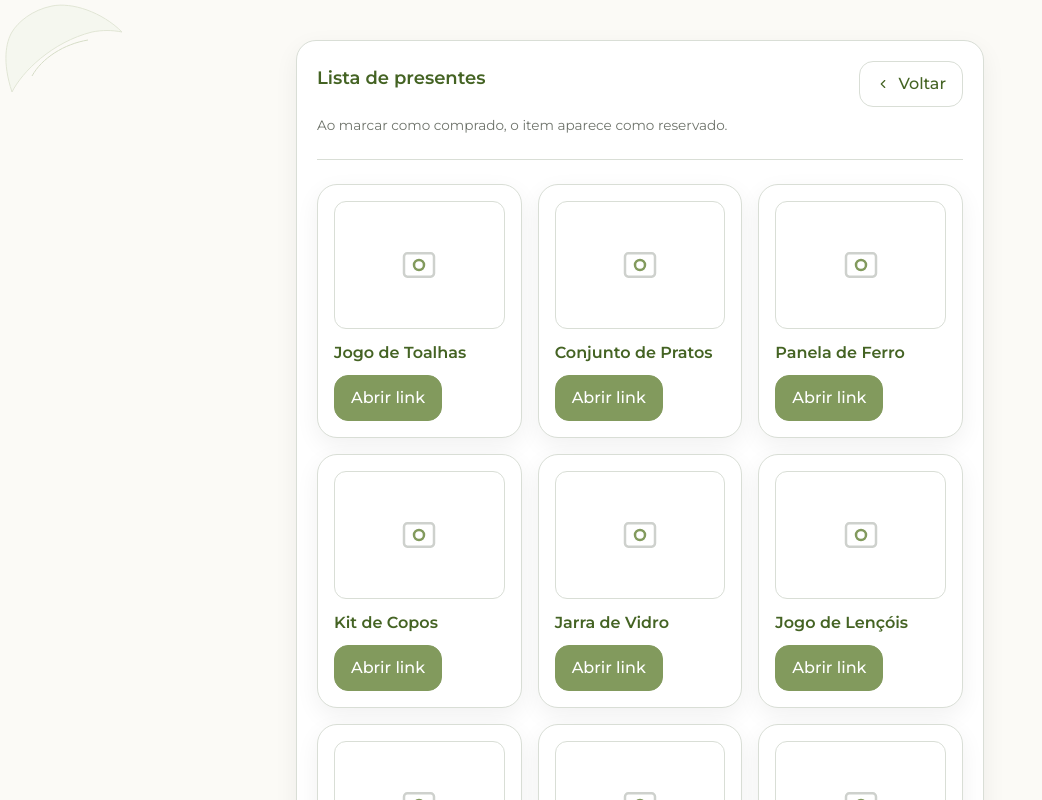
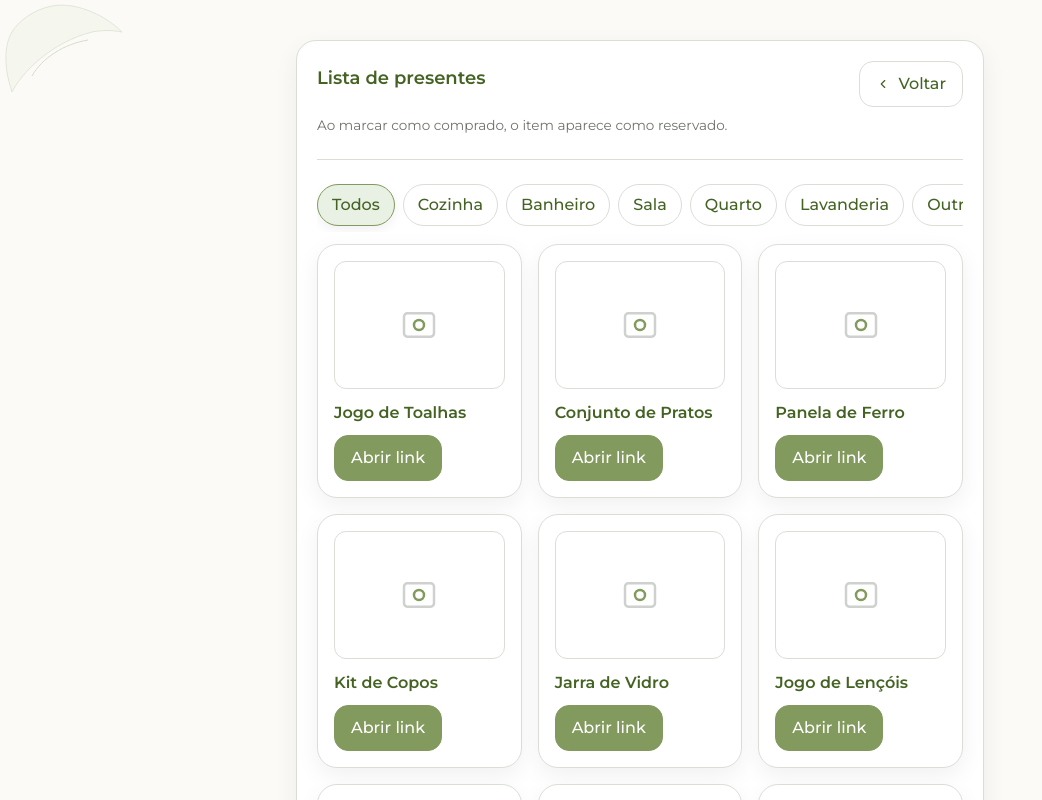
Before and after one commit to KayoWeiber/cha-casa-nova, a React (Vite) app: page /lista-presentes in a window 1280 px wide. Shown: the top 800 px of the page, without its empty margins (0-1042 px from the left). Built offline with nearby package versions, Linux system fonts and the light colour scheme.

Commit message:
feat: adicionado filtro dos itens de presentes por seções.

```diff
--- a/src/data/presentes.ts
+++ b/src/data/presentes.ts
@@ -1,18 +1,28 @@
+export const ROOM_OPTIONS = [
+  'Cozinha',
+  'Banheiro',
+  'Sala',
+  'Quarto',
+  'Lavanderia',
+  'Outros',
+] as const
+
 export type Presente = {
   id: number
   nome: string
   imagemUrl?: string
   linkLoja: string
+  comodo: (typeof ROOM_OPTIONS)[number]
 }
 
 export const presentes: Presente[] = [
-  { id: 1, nome: 'Jogo de Toalhas', linkLoja: 'https://exemplo.com/jogo-de-toalhas' },
-  { id: 2, nome: 'Conjunto de Pratos', linkLoja: 'https://exemplo.com/conjunto-de-pratos' },
-  { id: 3, nome: 'Panela de Ferro', linkLoja: 'https://exemplo.com/panela-de-ferro' },
-  { id: 4, nome: 'Kit de Copos', linkLoja: 'https://exemplo.com/kit-de-copos' },
-  { id: 5, nome: 'Jarra de Vidro', linkLoja: 'https://exemplo.com/jarra-de-vidro' },
-  { id: 6, nome: 'Jogo de Lençóis', linkLoja: 'https://exemplo.com/jogo-de-lencois' },
-  { id: 7, nome: 'Organizadores de Gaveta', linkLoja: 'https://exemplo.com/organizadores' },
-  { id: 8, nome: 'Conjunto de Talheres', linkLoja: 'https://exemplo.com/talheres' },
-  { id: 9, nome: 'Assadeiras', linkLoja: 'https://exemplo.com/assadeiras' },
+  { id: 1, nome: 'Jogo de Toalhas', linkLoja: 'https://exemplo.com/jogo-de-toalhas', comodo: 'Banheiro' },
+  { id: 2, nome: 'Conjunto de Pratos', linkLoja: 'https://exemplo.com/conjunto-de-pratos', comodo: 'Cozinha' },
+  { id: 3, nome: 'Panela de Ferro', linkLoja: 'https://exemplo.com/panela-de-ferro', comodo: 'Cozinha' },
+  { id: 4, nome: 'Kit de Copos', linkLoja: 'https://exemplo.com/kit-de-copos', comodo: 'Cozinha' },
+  { id: 5, nome: 'Jarra de Vidro', linkLoja: 'https://exemplo.com/jarra-de-vidro', comodo: 'Cozinha' },
+  { id: 6, nome: 'Jogo de Lençóis', linkLoja: 'https://exemplo.com/jogo-de-lencois', comodo: 'Quarto' },
+  { id: 7, nome: 'Organizadores de Gaveta', linkLoja: 'https://exemplo.com/organizadores', comodo: 'Quarto' },
+  { id: 8, nome: 'Conjunto de Talheres', linkLoja: 'https://exemplo.com/talheres', comodo: 'Cozinha' },
+  { id: 9, nome: 'Assadeiras', linkLoja: 'https://exemplo.com/assadeiras', comodo: 'Cozinha' },
 ]
--- a/src/pages/ListaPresentes.tsx
+++ b/src/pages/ListaPresentes.tsx
@@ -4,7 +4,7 @@ import Layout from '../components/Layout'
 import SectionTitle from '../components/SectionTitle'
 import Divider from '../components/Divider'
 import Button from '../components/Button'
-import { presentes } from '../data/presentes'
+import { presentes, ROOM_OPTIONS } from '../data/presentes'
 import type { Presente } from '../data/presentes'
 import Modal from '../components/Modal'
 
@@ -22,10 +22,25 @@ function setPurchasedIds(ids: number[]) {
   } catch { /* ignore persistence errors */ }
 }
 
+function getSelectedRoom(): string {
+  try {
+    const raw = localStorage.getItem('selectedRoom')
+    return raw ? JSON.parse(raw) : 'Todos'
+  } catch {
+    return 'Todos'
+  }
+}
+function setSelectedRoom(room: string) {
+  try {
+    localStorage.setItem('selectedRoom', JSON.stringify(room))
+  } catch { /* ignore persistence errors */ }
+}
+
 export default function ListaPresentes() {
   const navigate = useNavigate()
   const [purchased, setPurchased] = useState<number[]>(() => getPurchasedIds())
   const [modalItem, setModalItem] = useState<Presente | null>(null)
+  const [selectedRoom, setSelectedRoomState] = useState<string>(() => getSelectedRoom())
 
   // no direct toggle; confirmation happens via modal after opening link
 
@@ -44,6 +59,16 @@ export default function ListaPresentes() {
     setModalItem(null)
   }
 
+  const filterOptions = ['Todos', ...ROOM_OPTIONS]
+  const visibleItems = selectedRoom === 'Todos'
+    ? presentes
+    : presentes.filter(p => p.comodo === selectedRoom)
+
+  function handleSelectRoom(room: string) {
+    setSelectedRoomState(room)
+    setSelectedRoom(room)
+  }
+
   return (
     <Layout>
       <div className="card">
@@ -59,8 +84,57 @@ export default function ListaPresentes() {
         <div className="hint">Ao marcar como comprado, o item aparece como reservado.</div>
         <Divider />
 
+        {/* Room filter chips */}
+        <div
+          style={{
+            display: 'flex',
+            gap: 8,
+            overflowX: 'auto',
+            WebkitOverflowScrolling: 'touch',
+            paddingBottom: 6,
+            marginBottom: 12,
+          }}
+          aria-label="Filtrar por cômodo"
+        >
+          {filterOptions.map((room) => {
+            const active = selectedRoom === room
+            return (
+              <button
+                key={room}
+                type="button"
+                onClick={() => handleSelectRoom(room)}
+                className="chip"
+                style={{
+                  display: 'inline-flex',
+                  alignItems: 'center',
+                  justifyContent: 'center',
+                  whiteSpace: 'nowrap',
+                  padding: '8px 14px',
+                  borderRadius: 999,
+                  border: '1px solid',
+                  borderColor: active ? 'var(--color-primary)' : 'var(--color-border)',
+                  background: active ? '#e8f1e3' : '#fff',
+                  color: 'var(--color-text)',
+                  fontWeight: 500,
+                  boxShadow: active ? '0 4px 12px var(--shadow-soft)' : 'none',
+                  cursor: 'pointer',
+                }}
+                aria-pressed={active}
+              >
+                {room}
+              </button>
+            )
+          })}
+        </div>
+
+        {visibleItems.length === 0 && (
+          <div className="card" style={{ padding: 16, textAlign: 'center' }}>
+            <span className="muted">Nenhum item neste cômodo ainda.</span>
+          </div>
+        )}
+
         <div className="grid">
-          {presentes.map((p: Presente) => {
+          {visibleItems.map((p: Presente) => {
             const isPurchased = purchased.includes(p.id)
             return (
               <div key={p.id} className="card" style={{ padding: 16 }}>
```
